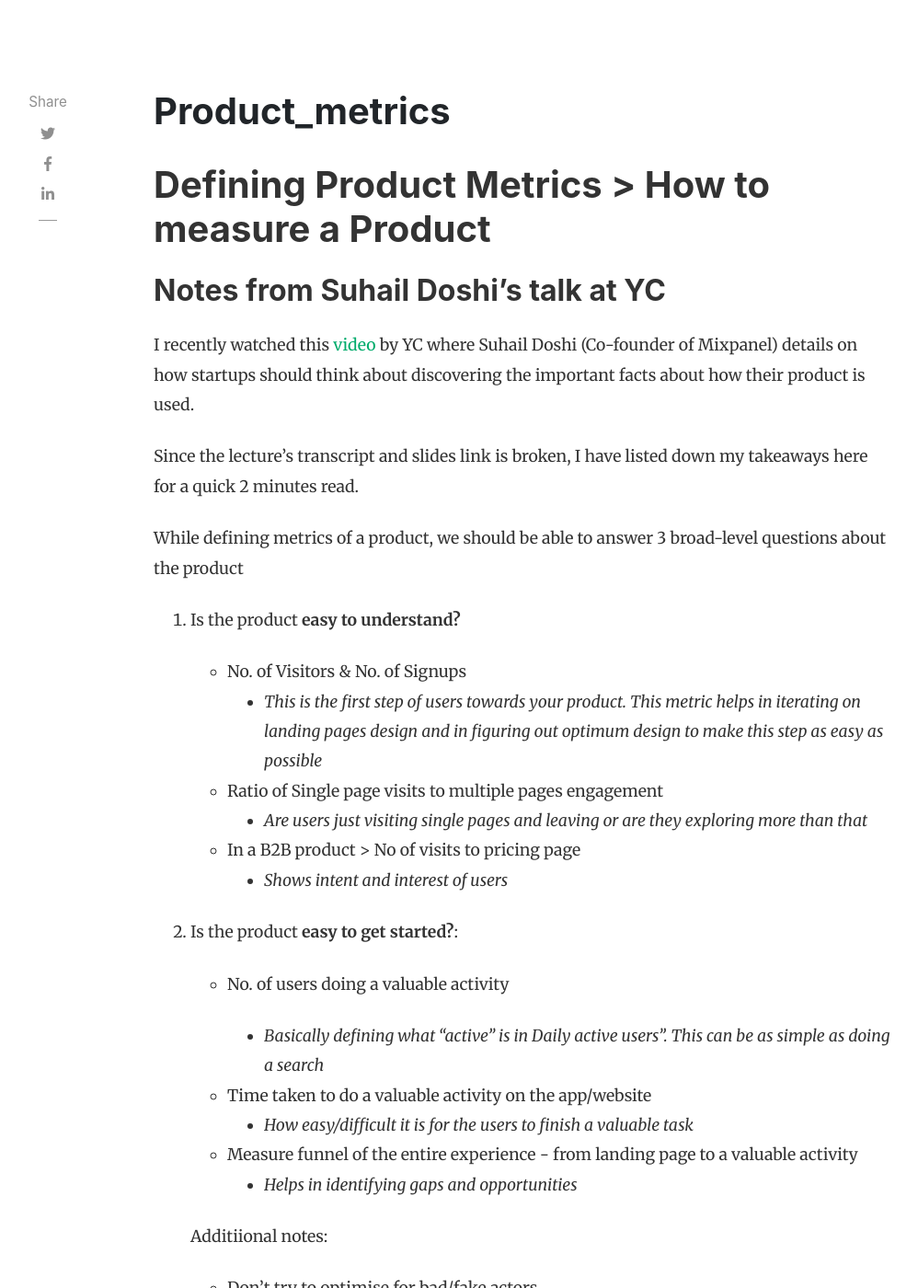
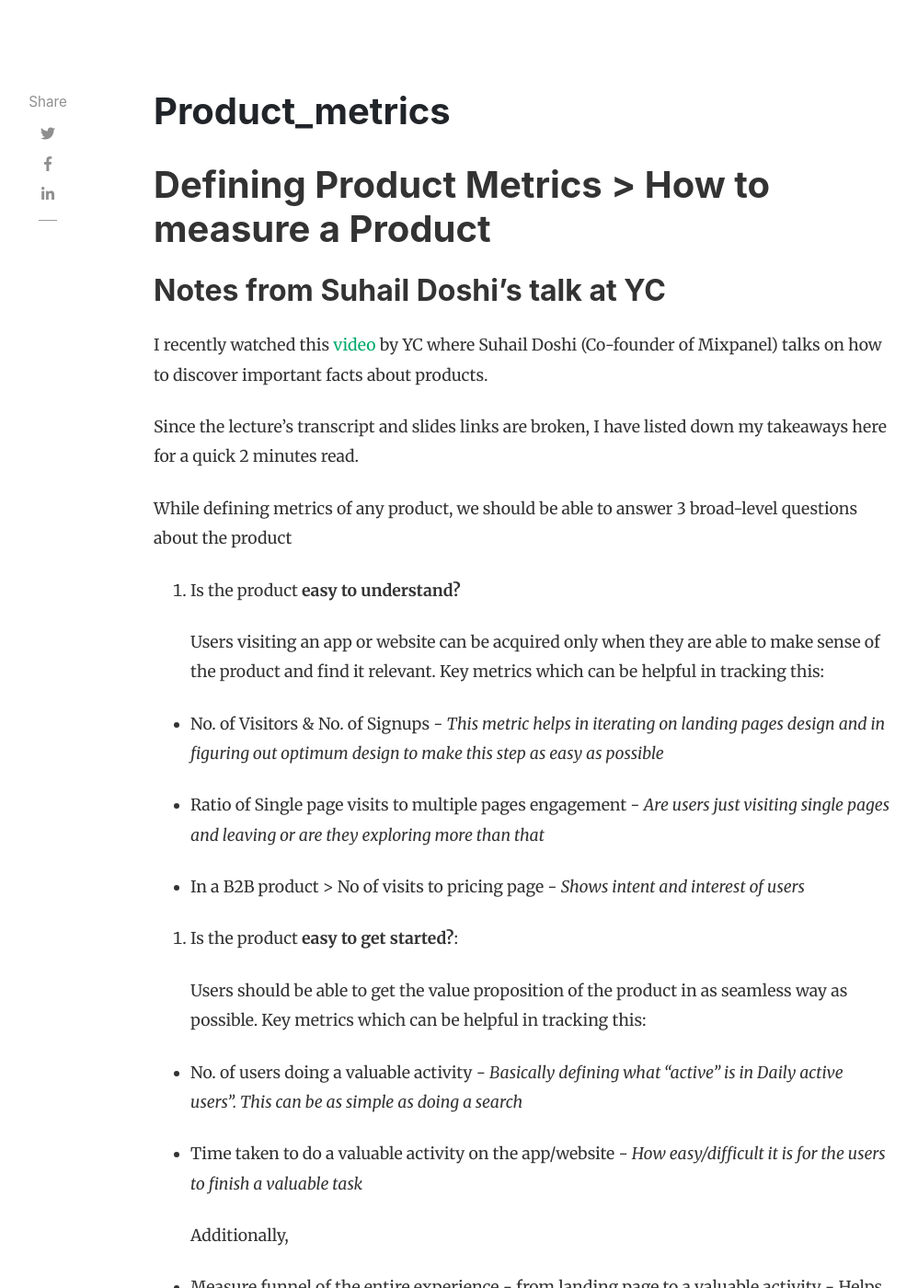
Before and after one commit to Rashmihere/Rashmihere.github.io, a Jekyll site: the page built from _posts/2018-06-12-Product_Metrics.md, in a window 1280 px wide and 1400 px high. Shown: the whole window at 92% size, without its empty margins (118-1116 px from the left). Built offline with Jekyll 4.4.1, drawn with Linux system fonts in a browser that asks for light colours; nearby versions of some CDN libraries; our own code applies the rules of GitHub Pages for plain Markdown files; some of the changed text lies outside the part shown.

Commit message:
Update 2018-06-12-Product_Metrics.md

```diff
--- a/_posts/2018-06-12-Product_Metrics.md
+++ b/_posts/2018-06-12-Product_Metrics.md
@@ -2,56 +2,58 @@
 
 ## Notes from Suhail Doshi's talk at YC
 
-I recently watched this [video](https://www.youtube.com/watch?v=MABmQhOlmJA) by YC where Suhail Doshi (Co-founder of Mixpanel) details on how startups should think about discovering the important facts about how their product is used.
+I recently watched this [video](https://www.youtube.com/watch?v=MABmQhOlmJA) by YC where Suhail Doshi (Co-founder of Mixpanel) talks on how to discover important facts about products.
 
-Since the lecture's transcript and slides link is broken, I have listed down my takeaways here for a quick 2 minutes read.
+Since the lecture's transcript and slides links are broken,
+I have listed down my takeaways here for a quick 2 minutes read.
 
-While defining metrics of a product, we should be able to answer 3 broad-level questions
+
+While defining metrics of any product, we should be able to answer 3 broad-level questions
 about the product
 
 1. Is the product **easy to understand?**
 
-    - No. of Visitors & No. of Signups
-        - *This is the first step of users towards your product. This metric helps in iterating on landing pages design and in figuring out optimum design to make this step as easy as possible*
+    Users visiting an app or website can be acquired only when they are able to make sense of the product
+and find it relevant.
+     Key metrics which can be helpful in tracking this:
 
+- No. of Visitors & No. of Signups -  *This metric helps in iterating on landing pages design and in figuring out optimum design to make this step as easy as possible*
 
-    - Ratio of Single page visits to multiple pages engagement
-        - *Are users just visiting single pages and leaving or are they exploring more than that*
+- Ratio of Single page visits to multiple pages engagement  - *Are users just visiting single pages and leaving or are they exploring more than that*
 
-    - In a B2B product > No of visits to pricing page
-        - *Shows intent and interest of users*
-
-
+- In a B2B product > No of visits to pricing page - *Shows intent and interest of users*
 
 2. Is the product **easy to get started?**:
 
-    - No. of users doing a valuable activity
+     Users should be able to get the value proposition of the product in as seamless way as possible.
+     Key metrics which can be helpful in tracking this:
 
-        - *Basically defining what "active" is in Daily active users". This can be as simple as doing a search*
+- No. of users doing a valuable activity - *Basically defining what "active" is in Daily active users". This can be as simple as doing a search*
 
-    - Time taken to do a valuable activity on the app/website
-        - *How easy/difficult it is for the users to finish a valuable task*
+- Time taken to do a valuable activity on the app/website - *How easy/difficult it is for the users to finish a valuable task*
 
-    - Measure funnel of the entire experience - from landing page to a valuable activity
-        - *Helps in identifying gaps and opportunities*
+     Additionally,
 
-    Additiional notes:
+- Measure funnel of the entire experience - from landing page to a valuable activity - Helps in identifying gaps and opportunities in user journey
 
-    -  Don't try to optimise for bad/fake actors.
-    - Try to make this step easier by reducing steps in starting with the product eg Google never asks for signing up / loggin in before googling
+-  Don't try to optimise for bad/fake actors.
+
+- Try to make this step easier by reducing steps in starting with the product eg Google never asks for signing up / logging in before googling
 
 3. Are people **coming back to use the product**
-    - % of new users coming back in 1 week / 30 days
-        - *Helps in understanding how valuable the product is for the users*
 
-    - More focus on DAU than MAU
 
-        - *MAU can be just another vanity metrics and may not give a clear picture of the stickiness of product*
+     No matter how many new users a product is able to acquire, it is the returning users that plays a key role in defining long term success of a product.
+     Key metrics which can be helpful in tracking this:
 
-    - In B2B space - More focus on Revenue churn
-        More on revenue churn  https://tomtunguz.com/negative-churn/
+   - % of new users coming back in 1 week / 30 days - *Helps in understanding how valuable the product is for the users*
 
-        - *Helps giving clearer picture of churn rate*
+   - More focus on DAU than MAU - *MAU can be just another vanity metrics and may not give a clear picture of the stickiness of product*
+
+   - In B2B space - More focus on Revenue churn  *More on revenue churn  https://tomtunguz.com/negative-churn/*
+
+---
+
 
 Often as Product Managers we may want to measure a big bunch of things and may ultimately land on a web of metrics, Suhail emphasises on **keeping it simple**. Chasing behind a north star metric accompanied by a few major metrics guides the teams in better directions.
 
```
